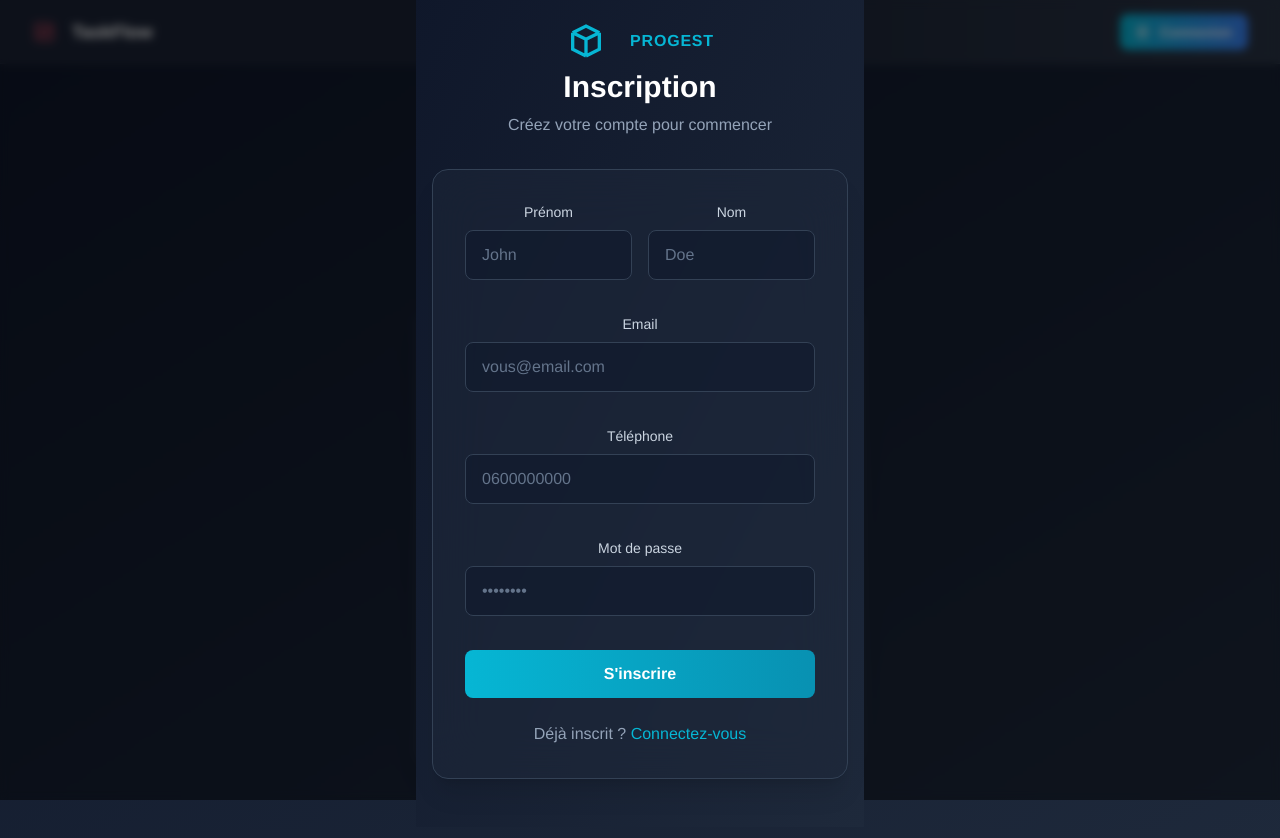
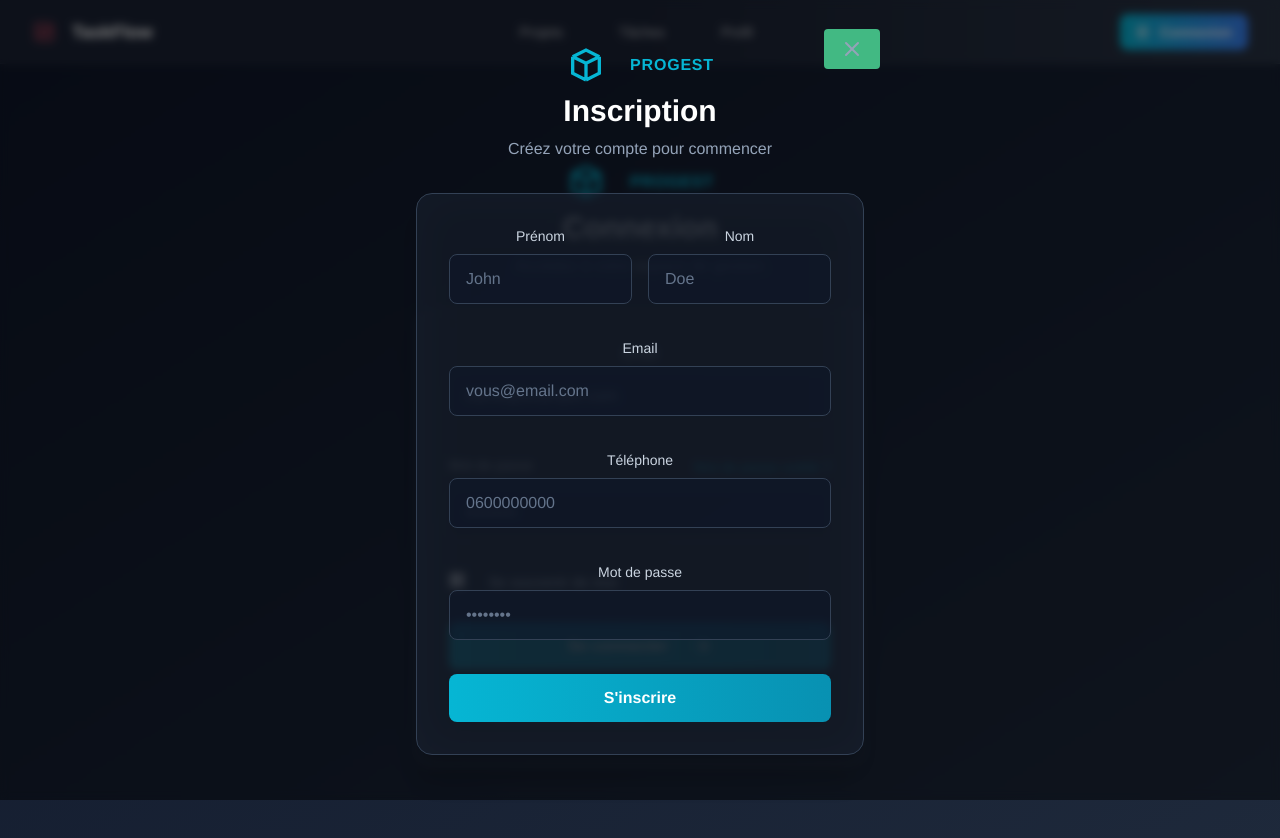
Before and after one commit to omarnadif/AppGestionDev, a Vue app in the folder webui/: page /login in a window 1280 px wide. Both pictures are taken after typing "name@example.com", "Sample123" into the empty fields and a click on the button "Inscrivez-vous". Shown: the top 838 px of the page. Built offline with nearby package versions, Linux system fonts and the light colour scheme.

Commit message:
commit de loris

```diff
--- a/webui/src/components/login/SignUpForm.vue
+++ b/webui/src/components/login/SignUpForm.vue
@@ -1,7 +1,5 @@
 <template>
-    <div class="min-h-screen bg-gradient-to-br from-slate-900 to-slate-800 flex items-center justify-center px-4 py-12 relative overflow-hidden">
-      <!-- Form Container -->
-      <div class="max-w-md w-full relative">
+    <div class="max-w-md w-full">
       <!-- Logo -->
       <div class="text-center mb-8">
         <div class="flex items-center justify-center mb-2">
@@ -108,29 +106,15 @@
             </svg>
             {{ loading ? 'Inscription en cours...' : 'S\'inscrire' }}
           </button>
-
-            <!-- Login Link -->
-            <div class="text-center text-slate-400 mt-6">
-              Déjà inscrit ?
-              <router-link to="/login" class="text-cyan-500 hover:text-cyan-400 font-medium">Connectez-vous</router-link>
-            </div>
         </form>
-        </div>
-      </div>
-
-      <!-- Background Elements -->
-      <div class="absolute top-0 left-0 w-full h-full -z-10" aria-hidden="true">
-        <div class="absolute top-1/4 right-1/4 w-96 h-96 bg-cyan-500/10 rounded-full filter blur-3xl"></div>
-        <div class="absolute bottom-1/4 left-1/4 w-96 h-96 bg-orange-500/10 rounded-full filter blur-3xl"></div>
       </div>
     </div>
   </template>
 
   <script setup>
-  import { ref, reactive } from 'vue'
-  import { useRouter } from 'vue-router'
+  import { ref, reactive, defineEmits } from 'vue'
 
-  const router = useRouter()
+  const emit = defineEmits(['signup-success'])
   const loading = ref(false)
   const error = ref(null)
 
@@ -163,8 +147,12 @@
       const data = await response.json()
       console.log('Inscription réussie:', data)
 
-      // Redirection vers la page de connexion
-      router.push('/login')
+      // Émettre l'événement au lieu de rediriger
+      emit('signup-success', {
+        email: formData.email,
+        firstname: formData.firstname,
+        lastname: formData.lastname
+      })
     } catch (e) {
       error.value = e.message
       console.error('Erreur d\'inscription:', e)
--- a/webui/src/views/LoginPage.vue
+++ b/webui/src/views/LoginPage.vue
@@ -119,12 +119,10 @@ const formData = ref({
 
 const handleLogin = () => {
   console.log('Form submitted:', formData.value)
-  // Ajoutez ici votre logique de connexion
 }
 
 const handleSignupSuccess = (userData) => {
   showSignupModal.value = false
-  // Optionnellement, pré-remplir l'email de connexion
   formData.value.email = userData.email
 }
 </script>
```
Lines whose indentation alone changed are shown as unchanged.
